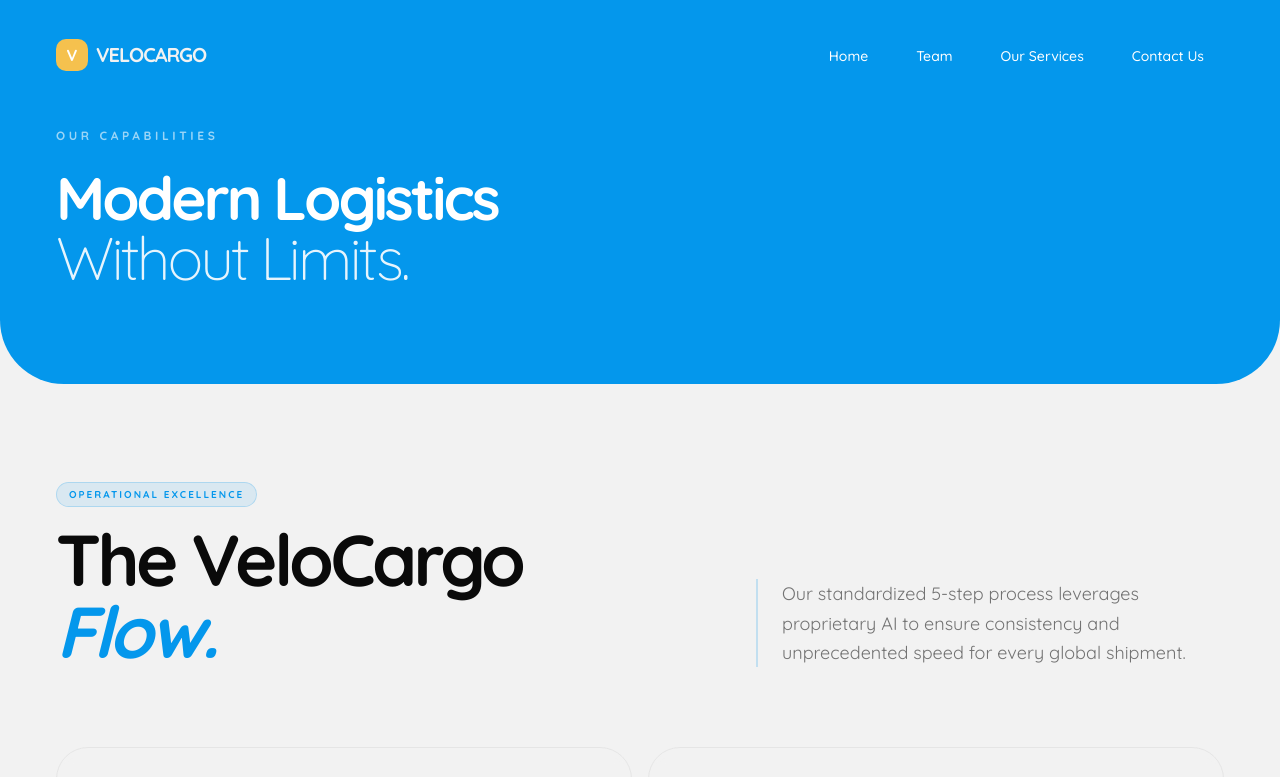
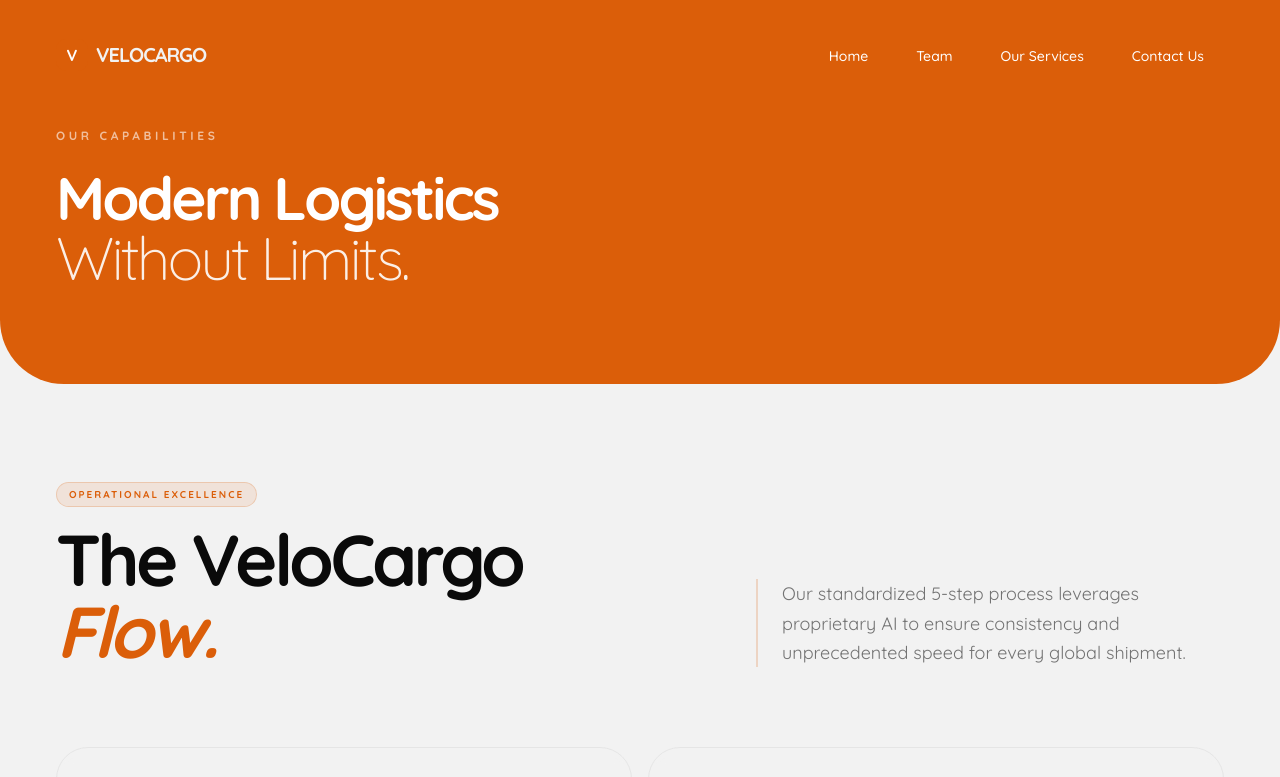
Before and after one commit to Elite-Dev-Repo/VeloCargo, a React (Vite) app: page /services in a window 1280 px wide. Shown: the top 777 px of the page. Built offline with nearby package versions, Linux system fonts and the light colour scheme.

Commit message:
color chamge

```diff
--- a/src/App.jsx
+++ b/src/App.jsx
@@ -28,7 +28,7 @@ function App() {
   return (
     <>
       <Nav />
-      <header className="bg-primary h-screen w-screen  rounded-b-[5em] relative">
+      <header className="bg-primary h-screen w-screen  rounded-b-[5em] relative overflow-hidden">
         <img
           src={velo}
           alt="Cargo Ship at Sea"
--- a/src/components/Nav.jsx
+++ b/src/components/Nav.jsx
@@ -45,7 +45,7 @@ function Nav() {
       >
         {/* Logo */}
         <a href="#" className="flex items-center gap-2 group">
-          <div className="w-8 h-8 bg-primary2 rounded-lg flex items-center justify-center text-white font-bold group-hover:rotate-12 transition-transform">
+          <div className="w-8 h-8 bg-primary rounded-lg flex items-center justify-center text-white font-bold group-hover:rotate-12 transition-transform">
             V
           </div>
           <span
--- a/src/index.css
+++ b/src/index.css
@@ -73,7 +73,7 @@ html {
   --card-foreground: oklch(0.145 0 0);
   --popover: oklch(1 0 0);
   --popover-foreground: oklch(0.145 0 0);
-  --primary: oklch(65.343% 0.16345 244.952);
+  --primary: #db5e09;
   --primary2: oklch(83.711% 0.14198 84.062);
 
   --primary-foreground: oklch(0.985 0 0);
```
